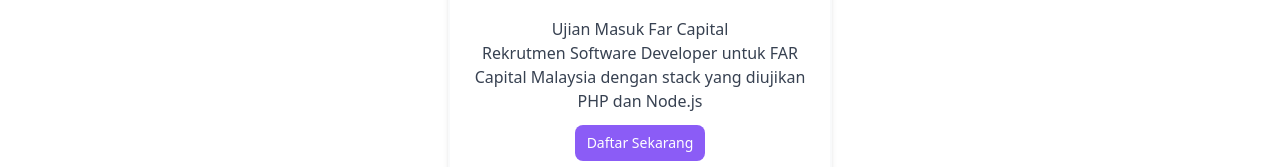
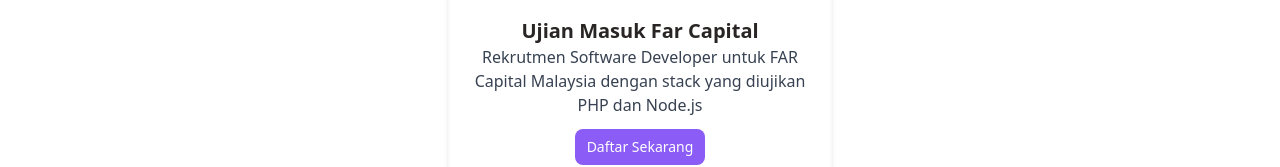
Before and after one commit to jefriwahyu/landing-umptn-JefriWahyudianaPutra, a plain HTML site: page index.html in a window 1280 px wide. Shown: the part 1994-2161 px from the top of the page. Drawn offline with nearby package versions, Linux system fonts and the light colour scheme.

Commit message:
Update index.html

```diff
--- a/index.html
+++ b/index.html
@@ -47,10 +47,10 @@
             </a>
             <div class="p-5">
 
-               <div class="mb-3 font-normal text-gray-700 dark:text-gray-400 text-center">
-                <h4>Ujian Masuk Far Capital</h4>
-                <p>Rekrutmen Software Developer untuk FAR Capital Malaysia dengan stack yang diujikan PHP dan Node.js</p>
-              </div>
+               <div class="text-center">
+                    <h4 class="text-xl font-bold text-stone-800">Ujian Masuk Far Capital</h4>
+                    <p class="mb-3 font-normal text-gray-700 dark:text-gray-400 ">Rekrutmen Software Developer untuk FAR Capital Malaysia dengan stack yang diujikan PHP dan Node.js</p>
+                  </div>
                 <div class="flex item-center justify-center">
                     <a href="#" class="inline-flex items-center py-2 px-3 text-sm font-medium text-center text-white bg-violet-500 rounded-lg hover:bg-violet-600 focus:ring-4 focus:outline-none focus:ring-blue-300 dark:bg-blue-600 dark:hover:bg-blue-700 dark:focus:ring-blue-800">
                         Daftar Sekarang
```
